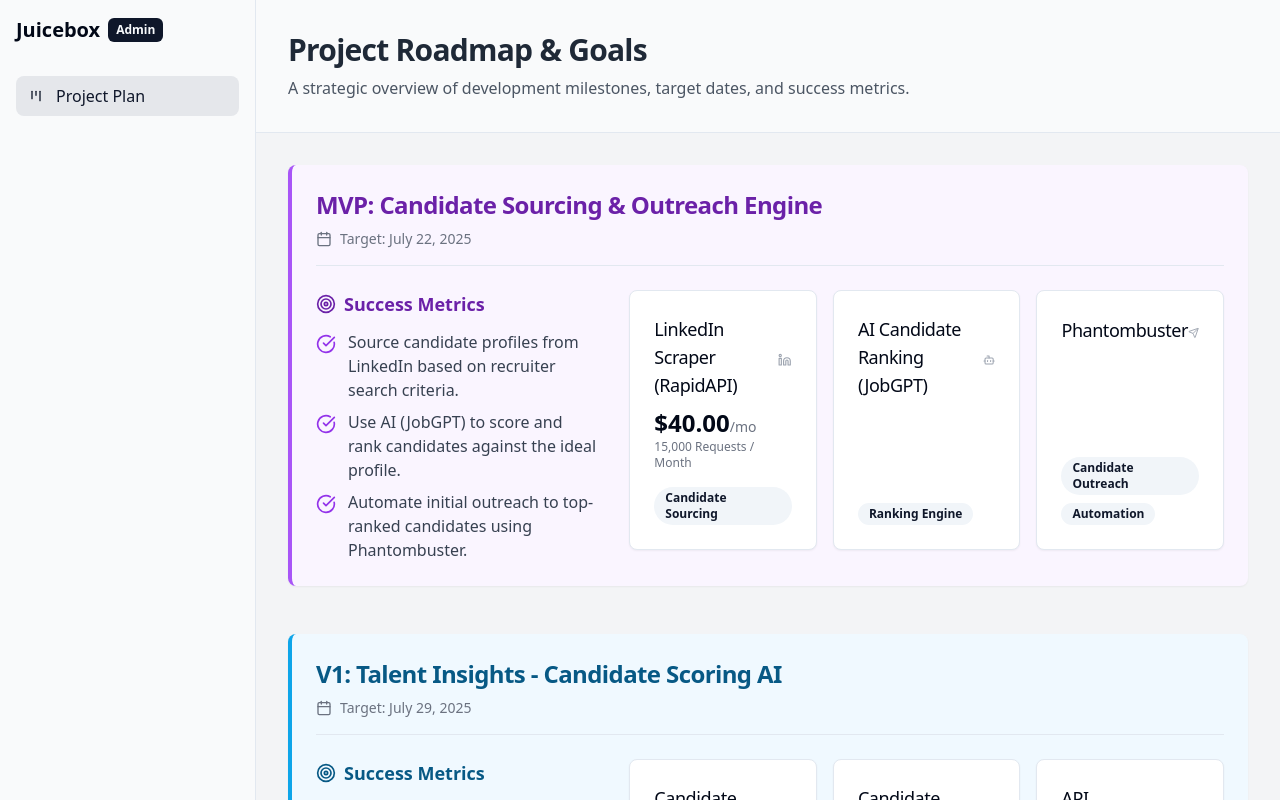
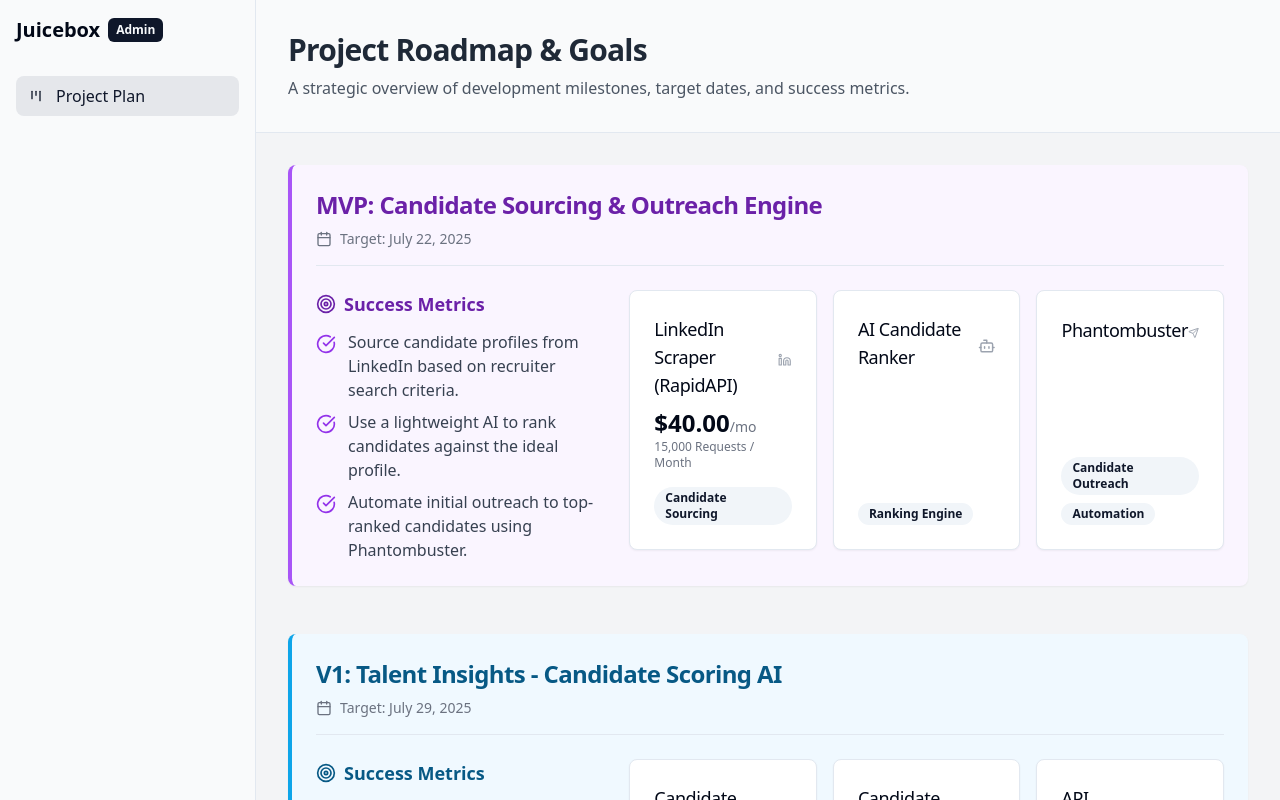
Before and after one commit to inevitablesale/swift-alpaca-dash, a React (Vite) app: page /admin/project-plan in a window 1280 px wide. Shown: the top 800 px of the page. Built offline with nearby package versions, Linux system fonts and the light colour scheme.

Commit message:
[dyad] Clarifying MVP AI scope - wrote 1 file(s)

```diff
--- a/src/pages/admin/ProjectPlan.tsx
+++ b/src/pages/admin/ProjectPlan.tsx
@@ -18,7 +18,7 @@ interface Milestone {
 
 const allIntegrations: Integration[] = [
     { name: "LinkedIn Scraper (RapidAPI)", icon: Linkedin, milestone: 'MVP', tags: ['Candidate Sourcing'], cost: "$40.00/mo", requests: "15,000 Requests / Month" },
-    { name: "AI Candidate Ranking (JobGPT)", icon: Bot, milestone: 'MVP', tags: ['Ranking Engine'] },
+    { name: "AI Candidate Ranker", icon: Bot, milestone: 'MVP', tags: ['Ranking Engine'] },
     { name: "Phantombuster", icon: Send, milestone: 'MVP', tags: ['Candidate Outreach', 'Automation'] },
     { name: "Candidate Profile System", icon: Users, milestone: 'V1', tags: ['User Data'] },
     { name: "Candidate Scoring AI (Talent Insights)", icon: BrainCircuit, milestone: 'V1', tags: ['Scoring AI'] },
@@ -41,7 +41,7 @@ const milestones: Milestone[] = [
     date: 'Target: July 22, 2025',
     successMetrics: [
       'Source candidate profiles from LinkedIn based on recruiter search criteria.',
-      'Use AI (JobGPT) to score and rank candidates against the ideal profile.',
+      'Use a lightweight AI to rank candidates against the ideal profile.',
       'Automate initial outreach to top-ranked candidates using Phantombuster.',
     ],
   },
```
